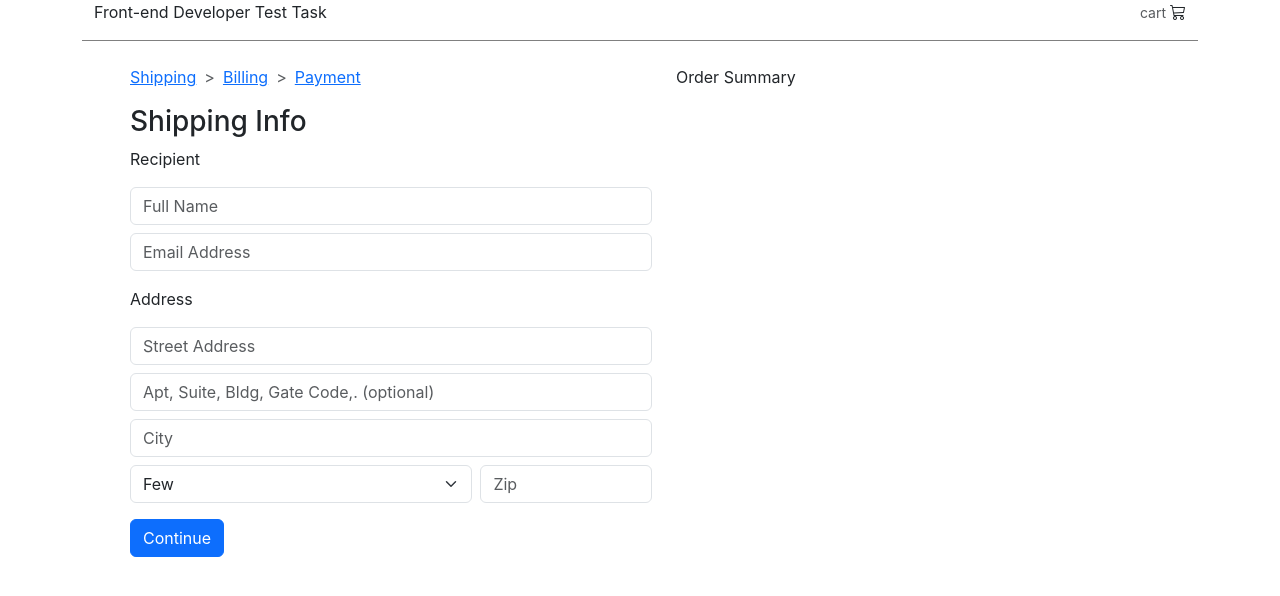
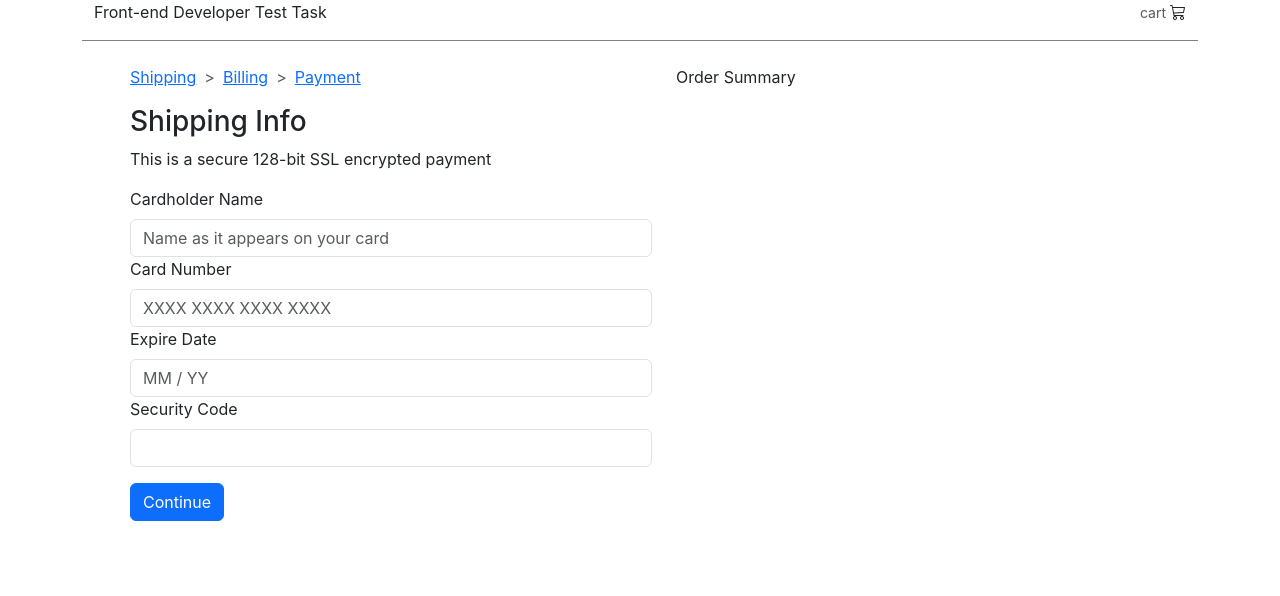
Before and after one commit to petromatkovskyi/axels-test-task, a React (Create React App) app: page / in a window 1280 px wide. Shown: the top 596 px of the page. Built offline with nearby package versions, Linux system fonts and the light colour scheme.

Commit message:
initial Payment layout

```diff
--- /dev/null
+++ b/src/components/Payment.jsx
@@ -0,0 +1,26 @@
+import React from 'react';
+import { Form } from 'react-bootstrap';
+
+export default function Payment() {
+  return (
+    <Form className="mb-3">
+      <p>This is a secure 128-bit SSL encrypted payment</p>
+      <Form.Group>
+        <Form.Label>Cardholder Name</Form.Label>
+        <Form.Control type="text" placeholder="Name as it appears on your card" />
+      </Form.Group>
+      <Form.Group>
+        <Form.Label>Card Number</Form.Label>
+        <Form.Control type="text" placeholder="XXXX XXXX XXXX XXXX" />
+      </Form.Group>
+      <Form.Group>
+        <Form.Label>Expire Date</Form.Label>
+        <Form.Control type="text" placeholder="MM / YY" />
+      </Form.Group>
+      <Form.Group>
+        <Form.Label>Security Code</Form.Label>
+        <Form.Control type="text" />
+      </Form.Group>
+    </Form>
+  );
+}
--- a/src/containers/FormContainer.jsx
+++ b/src/containers/FormContainer.jsx
@@ -3,6 +3,7 @@ import { Breadcrumb, Button, Container, Form } from 'react-bootstrap';
 import styled from 'styled-components';
 import ShippingInfo from '../components/ShippingInfo';
 import BillingInfo from '../components/BillingInfo';
+import Payment from '../components/Payment';
 
 const StyledBreadcrumb = styled(Breadcrumb.Item)`
   &:not(:first-child):before {
@@ -22,7 +23,8 @@ export default function FormContainer() {
 
         <h3>Shipping Info</h3>
         {/* <ShippingInfo /> */}
-        <BillingInfo />
+        {/* <BillingInfo /> */}
+        <Payment />
         <Button>Continue</Button>
       </Container>
 
```
